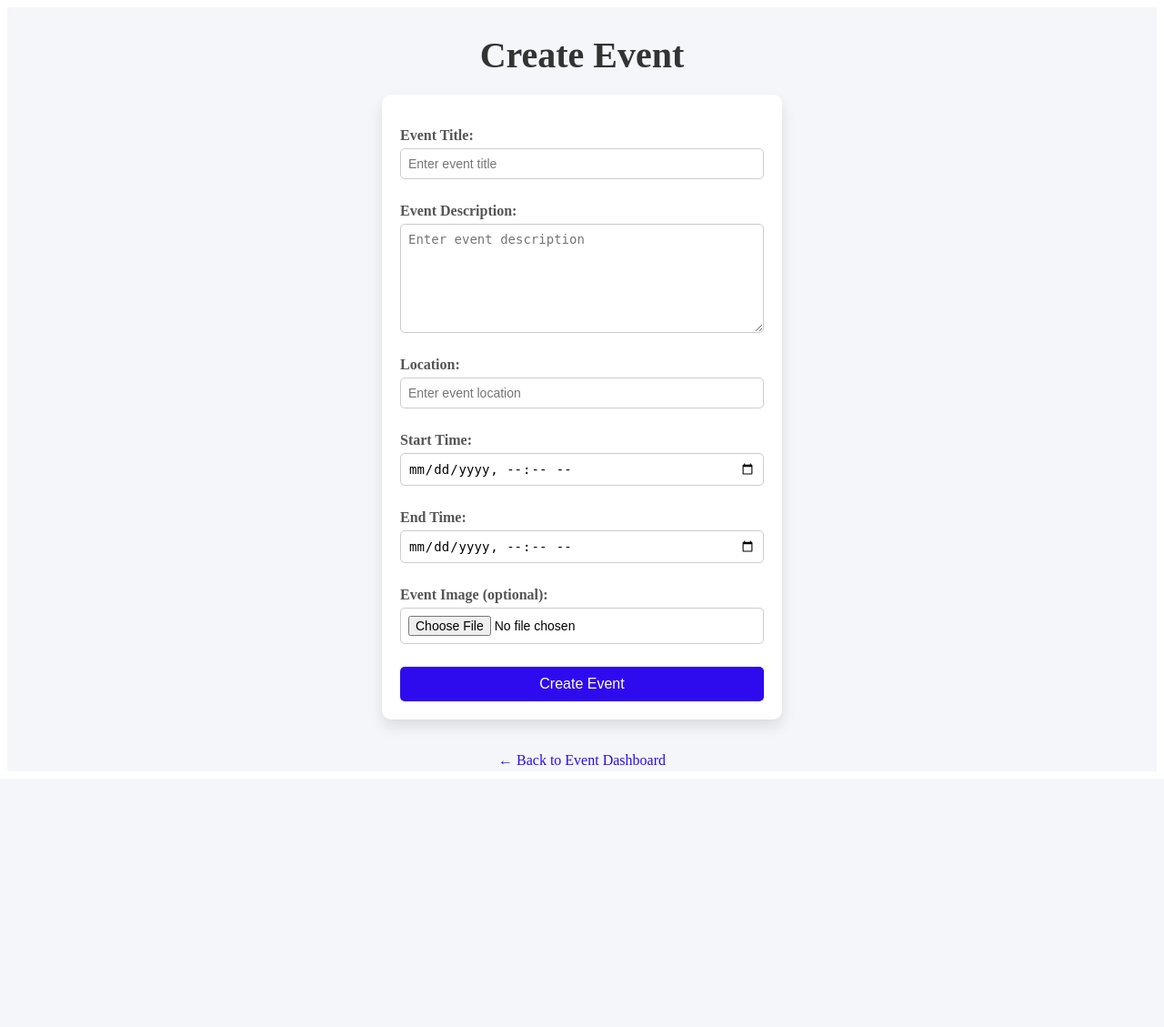
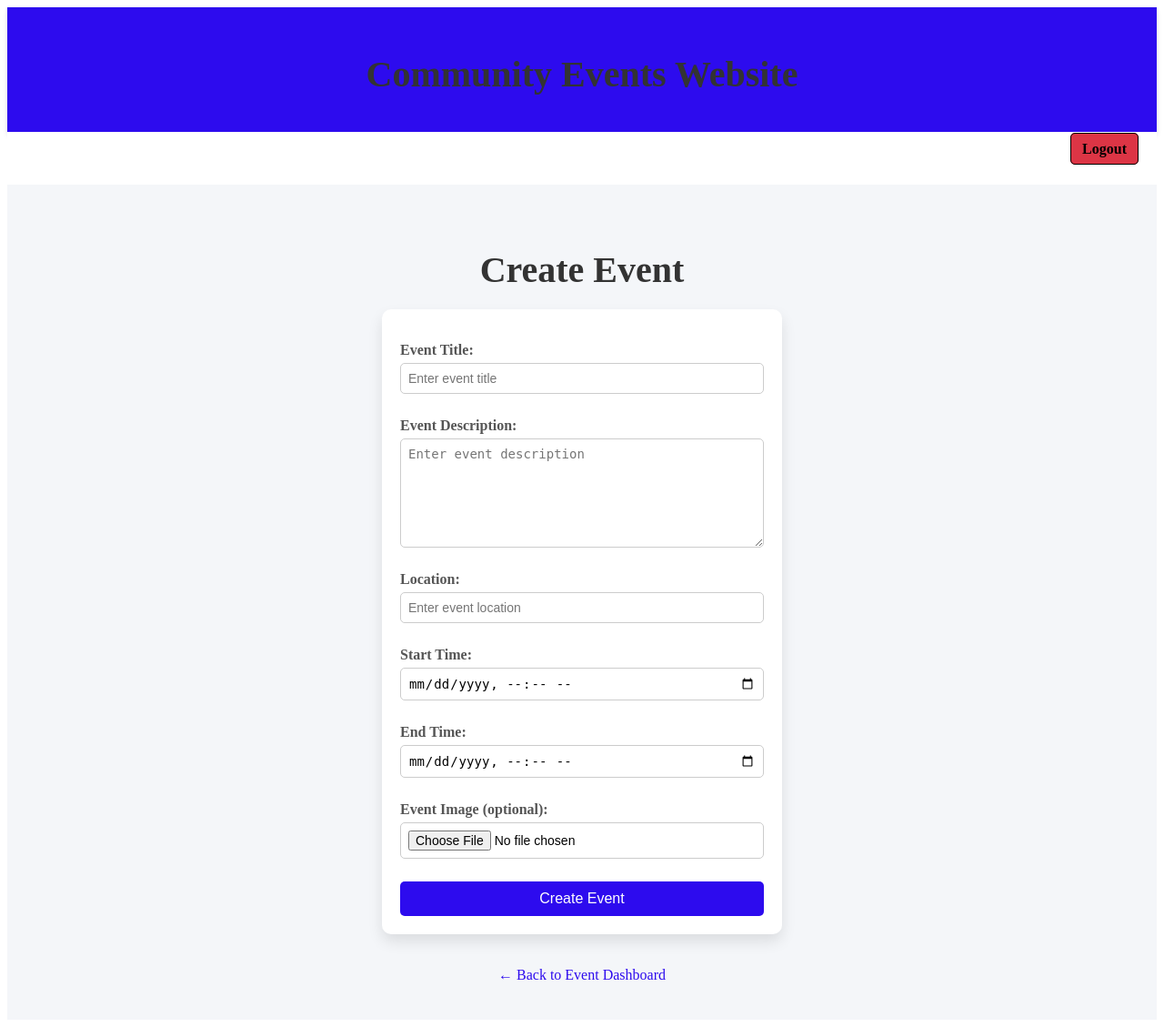
Before and after one commit to Greeshma0826/communityevents_new, a Django app: page /event/create/ in a window 1280 px wide. Shown: the whole page at 91% size. Before the commit the page ends 841 px from the top, so only its background shows below. Run offline with Django 5.2, Linux system fonts and the light colour scheme.

Commit message:
Added the header and logout button in the event create page

```diff
--- a/events/templates/events/event_create.html
+++ b/events/templates/events/event_create.html
@@ -1,4 +1,12 @@
 {% block content %}
+<div class="header">
+    <h1>Community Events Website</h1>
+</div>
+
+<div class="logout-container">
+    <a href="{% url 'custom_logout' %}" class="logout-button">Logout</a>
+</div>
+
 <div class="container">
     <h1>Create Event</h1>
     <form method="post" enctype="multipart/form-data" action="{% url 'event_create' %}" class="event-form">
@@ -52,15 +60,50 @@
 {% endblock %}
 
 <style>
+    /* Header styling */
+    .header {
+        background-color: #2d0bee;
+        color: white;
+        padding: 20px; /* Increased padding for a more defined header */
+        text-align: center;
+        box-shadow: 0 4px 6px rgba(0, 0, 0, 0.1); /* Add shadow for depth */
+    }
+
+    /* Logout button styling */
+    .logout-container {
+        text-align: right;
+        padding: 10px 20px;
+        background-color: #ffffff;
+    }
+
+    .logout-button {
+        text-decoration: none;
+        color: #000000;
+        font-size: 16px;
+        font-weight: bold;
+        background-color: #dc3545;
+        padding: 8px 12px;
+        border-radius: 5px;
+        border: 1px solid #000000;
+        transition: background-color 0.3s, color 0.3s;
+    }
+
+    .logout-button:hover {
+        background-color: #c82333;
+        border-color: #c82333;
+        transform: scale(1.05);
+    }
+
     /* Basic container for centering */
     .container {
         display: flex;
         flex-direction: column;
         justify-content: center;
         align-items: center;
-        height: 100vh;
-        padding: 20px;
-        background-color: #f4f6f9; /* Light background color */
+        height: auto; /* Changed from 100vh to auto for flexibility */
+        padding: 40px 20px; /* Increased padding to push content down */
+        background-color: #f4f6f9;
+        margin-top: 20px; /* Adds margin to push the form down */
     }
 
     h1 {
@@ -68,6 +111,7 @@
         color: #333;
         margin-bottom: 20px;
         text-align: center;
+        margin-top: 30px; /* Added margin to prevent overlap */
     }
 
     /* Styling the form */
@@ -77,10 +121,9 @@
         border-radius: 10px;
         box-shadow: 0 8px 16px rgba(0, 0, 0, 0.1);
         width: 100%;
-        max-width: 400px; /* Reduced the form width */
+        max-width: 400px;
     }
 
-    /* Adjust form field spacing and appearance */
     .event-form p {
         margin-bottom: 15px;
     }
@@ -97,16 +140,16 @@
     .event-form input[type="file"],
     .event-form textarea {
         width: 100%;
-        padding: 8px; /* Reduced padding */
-        margin-bottom: 10px; /* Reduced margin */
+        padding: 8px;
+        margin-bottom: 10px;
         border: 1px solid #ccc;
         border-radius: 5px;
-        box-sizing: border-box;
-        font-size: 14px; /* Reduced font size */
+        box-sizing: border-box; /* Ensure consistent sizing */
+        font-size: 14px;
     }
 
     .event-form textarea {
-        height: 120px; /* Reduced textarea height */
+        height: 120px;
         resize: vertical;
     }
 
@@ -114,8 +157,8 @@
     .btn-submit {
         background-color: #2d0bee;
         color: white;
-        padding: 10px 15px; /* Reduced padding */
-        font-size: 16px; /* Reduced font size */
+        padding: 10px 15px;
+        font-size: 16px;
         border: none;
         border-radius: 5px;
         cursor: pointer;
@@ -126,7 +169,7 @@
 
     .btn-submit:hover {
         background-color: #1a00c3;
-        transform: scale(1.05); /* Slightly increase size on hover */
+        transform: scale(1.05);
     }
 
     /* Back to Dashboard Link */
@@ -156,7 +199,7 @@
         }
 
         .event-form {
-            padding: 15px; /* Reduced padding for smaller screens */
+            padding: 15px;
         }
     }
 </style>
```
